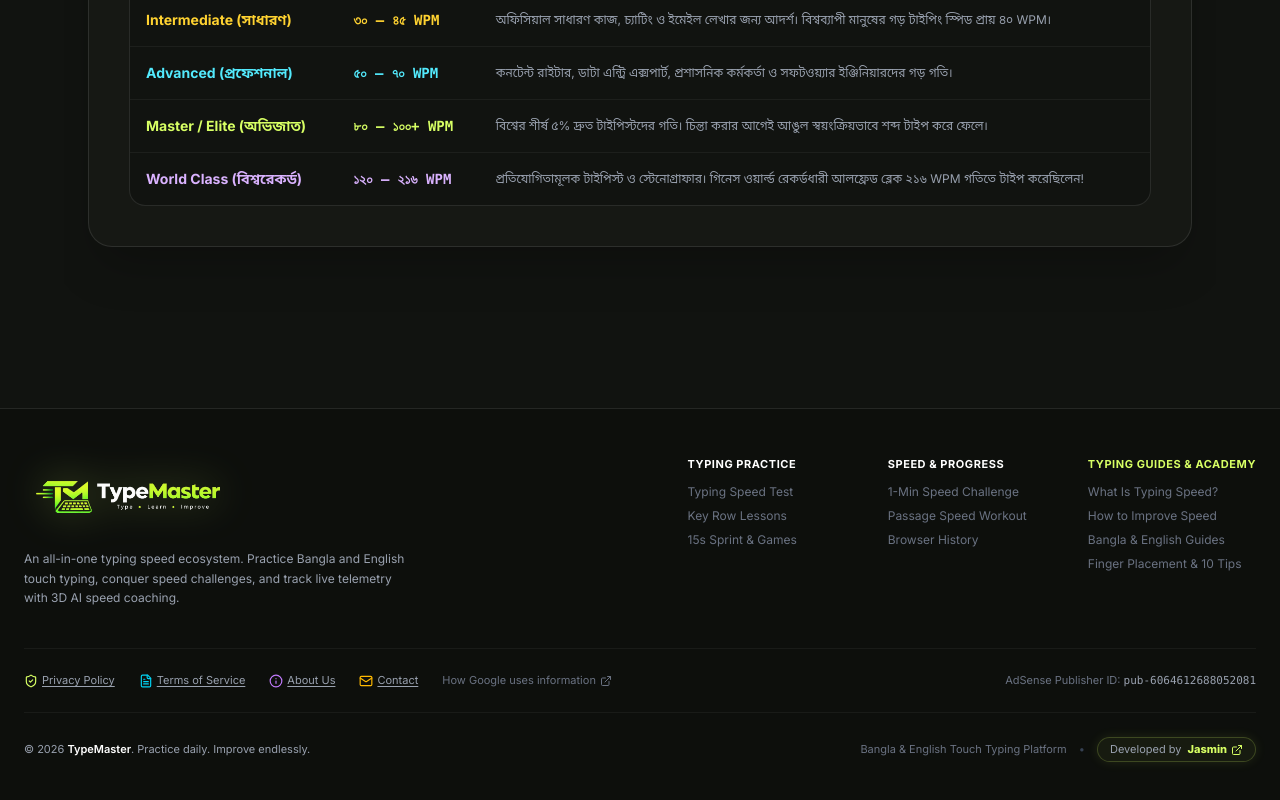
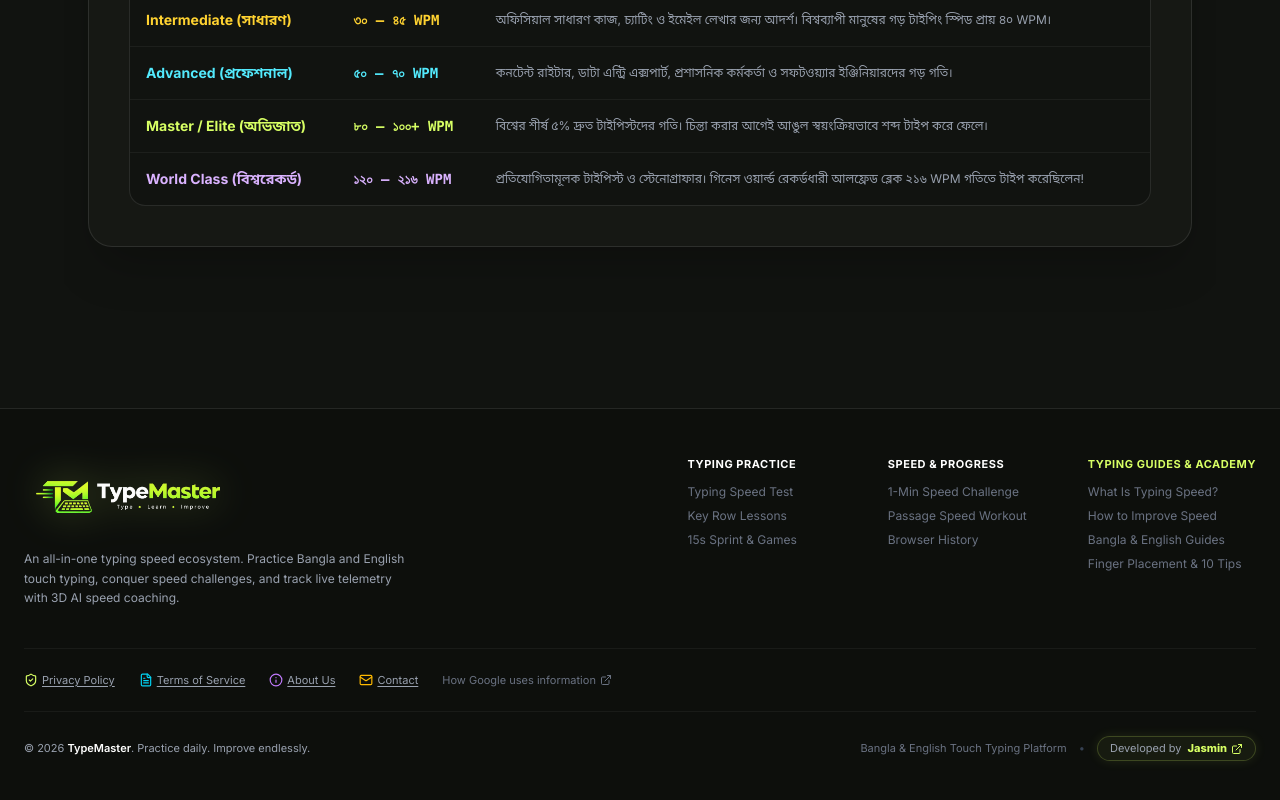
Before and after one commit to jasminaramim/-TypeMaster, a React (Vite) app: page / in a window 1280 px wide. Shown: the part 6144-6944 px from the top of the page. Built offline with nearby package versions, Linux system fonts and the light colour scheme.

Commit message:
Hide visible publisher ID from footer

```diff
--- a/src/components/Footer.tsx
+++ b/src/components/Footer.tsx
@@ -215,10 +215,6 @@ export const Footer: React.FC<FooterProps> = ({ setTab, onOpenPolicyModal }) =>
               <ExternalLink className="h-3 w-3" />
             </a>
           </div>
-
-          <div className="text-gray-500">
-            AdSense Publisher ID: <code className="text-gray-400 font-mono">pub-6064612688052081</code>
-          </div>
         </div>
 
         {/* Copyright & Developer Attribution */}
```
